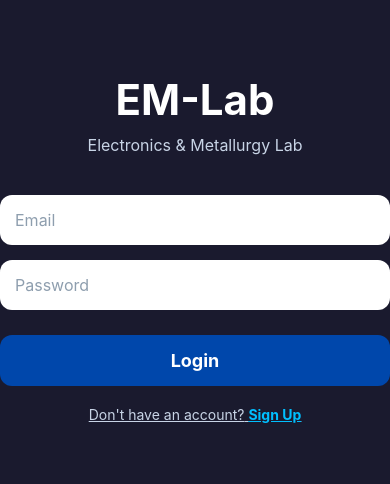
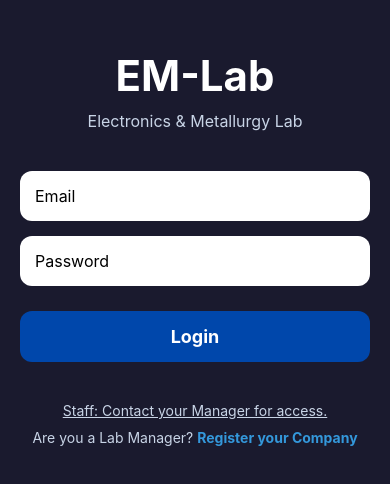
Before and after one commit to silverna-creator/UNAM-I3691CP-buildtech-innovators-EM-lab, a React Native app: screen / in a window 390 px wide. Shown: the part 174-658 px from the top of the page. Built offline with nearby package versions, Linux system fonts and the light colour scheme; no server answers.

Commit message:
feat: implement auth persistence with AsyncStorage and session listener

```diff
--- a/App.js
+++ b/App.js
@@ -1,16 +1,12 @@
-import React, { useState } from 'react';
-import { View, Text, TextInput, TouchableOpacity, StyleSheet, Alert, ScrollView, SafeAreaView } from 'react-native';
+import React, { useState, useEffect } from 'react';
+import { View, Text, TextInput, TouchableOpacity, StyleSheet, Alert, ScrollView, SafeAreaView, KeyboardAvoidingView, Platform } from 'react-native';
 
 import { initializeApp } from "firebase/app";
-import { getAuth, createUserWithEmailAndPassword, signInWithEmailAndPassword } from "firebase/auth";
-import {
-  getFirestore,
-  doc,
-  setDoc,
-  addDoc,
-  collection
-} from "firebase/firestore";
+import { initializeAuth, getReactNativePersistence, createUserWithEmailAndPassword, signInWithEmailAndPassword, onAuthStateChanged } from "firebase/auth";
+import { getFirestore, doc, setDoc, getDoc, query, collection, where, getDocs } from "firebase/firestore";
+import AsyncStorage from '@react-native-async-storage/async-storage';
 
+// --- CONFIGURATION ---
 const firebaseConfig = {
   apiKey: "AIzaSyAmjvhlExpJwEfkd1Dx0dnJm5cpkwfnOc8",
   authDomain: "em-lab-app.firebaseapp.com",
@@ -23,150 +19,149 @@ const firebaseConfig = {
 };
 
 const app = initializeApp(firebaseConfig);
-const auth = getAuth(app);
+const auth = initializeAuth(app, {
+  persistence: getReactNativePersistence(AsyncStorage)
+});
 const db = getFirestore(app);
 
 export default function App() {
-  const [screen, setScreen] = useState('login');
+  const [screen, setScreen] = useState('loading');
   const [email, setEmail] = useState('');
   const [password, setPassword] = useState('');
-  const [confirmPassword, setConfirmPassword] = useState('');
   const [fullName, setFullName] = useState('');
   const [companyName, setCompanyName] = useState('');
   const [role, setRole] = useState('');
 
-  const handleLogin = () => {
+  // --- PERSISTENCE GUARD ---
+  useEffect(() => {
+    const unsubscribe = onAuthStateChanged(auth, async (user) => {
+      // If we are currently in the middle of registering a new person, don't interrupt
+      if (screen === 'signup') return;
+
+      if (user) {
+        try {
+          const userDoc = await getDoc(doc(db, "users", user.uid));
+          if (userDoc.exists()) {
+            const userData = userDoc.data();
+            setFullName(userData.fullName);
+            setRole(userData.role);
+            setCompanyName(userData.company);
+            setScreen('dashboard');
+          } else {
+            setScreen('login');
+          }
+        } catch (error) {
+          setScreen('login');
+        }
+      } else {
+        setScreen('login');
+      }
+    });
+    return unsubscribe;
+  }, [screen]);
+
+  // --- AUTH LOGIC ---
+  const handleLogin = async () => {
     if (!email || !password) {
       Alert.alert('Error', 'Please enter email and password');
       return;
     }
+    try {
+      const userCredential = await signInWithEmailAndPassword(auth, email, password);
+      const user = userCredential.user;
+      const userDoc = await getDoc(doc(db, "users", user.uid));
+      if (userDoc.exists()) {
+        const userData = userDoc.data();
+        setRole(userData.role);
+        setFullName(userData.fullName);
+        setCompanyName(userData.company);
+        setScreen('dashboard');
+      }
+    } catch (error) {
+      Alert.alert('Login Error', 'Invalid email or password');
+    }
+  };
 
-    // TEMPORARY LOGIC: This "fakes" a database check
-    // If you type "admin" in the email box, it sets the role to Admin!
-    if (email.toLowerCase().includes('admin')) {
-      setRole('Admin');
-    } else if (email.toLowerCase().includes('tech')) {
-      setRole('Lab Technician');
-    } else if (email.toLowerCase().includes('op')) {
-      setRole('Furnace Operator');
-    } else if (email.toLowerCase().includes('metal')) {
-      setRole('Metallurgist');
-    }
-
-    setScreen('dashboard');
+  const handleLogout = async () => {
+    await auth.signOut();
+    setFullName('');
+    setRole('');
+    setCompanyName('');
+    setEmail('');
+    setPassword('');
+    setScreen('login');
   };
 
   const handleSignup = async () => {
-
-  // 1. Validation
-  if (!email || !password || !fullName || !companyName) {
-    Alert.alert("Error", "Please fill in all fields");
+    if (!email || !password || !fullName || !role || !companyName) {
+      Alert.alert('Error', 'Please fill in all fields');
       return;
     }
 
     try {
+      // CHECK FOR DUPLICATE COMPANY (Admins only)
+      if (role.toLowerCase() === 'admin') {
+        const companyQuery = query(collection(db, "users"), where("company", "==", companyName));
+        const querySnapshot = await getDocs(companyQuery);
+        if (!querySnapshot.empty) {
+          Alert.alert("Name Taken", "This Company Name is already registered. Please use a unique name (e.g., UNAM 2.0).");
+          return;
+        }
+      }
 
-    // 2. Create Firebase Authentication user
-    const userCredential = await createUserWithEmailAndPassword(
-      auth,
-      email,
-      password
-    );
-
+      const userCredential = await createUserWithEmailAndPassword(auth, email, password);
       const user = userCredential.user;
 
-    // 3. Create company document
-    const companyRef = await addDoc(collection(db, "companies"), {
-      name: companyName,
-      createdBy: user.uid,
+      await setDoc(doc(db, "users", user.uid), {
+        fullName: fullName,
+        company: companyName,
+        role: role,
+        email: email,
         createdAt: new Date()
       });
 
-    // 4. Save lab manager details in Firestore
-    await setDoc(doc(db, "users", user.uid), {
-
-      fullName: fullName,
-      email: email,
-
-      role: "lab_manager",
-
-      companyId: companyRef.id,
-
-      profileCompleted: true,
-
-      createdAt: new Date()
-
-    });
-
-    Alert.alert(
-      "Success",
-      "Company and Lab Manager account created successfully"
-    );
-
-    // 5. Redirect to manager dashboard
-    setScreen("ManagerDashboard");
-
+      Alert.alert('Success', 'Account created successfully!');
+      // Return to Dashboard after Admin registers someone
+      setScreen('dashboard');
     } catch (error) {
-
-    Alert.alert("Signup Error", error.message);
-
+      Alert.alert('Signup Error', error.message);
     }
   };
 
-  // --- VIEW 1: DYNAMIC DASHBOARD ---
+  // --- VIEWS ---
+  if (screen === 'loading') {
+    return <View style={styles.container}><Text style={styles.title}>Loading...</Text></View>;
+  }
+
   if (screen === 'dashboard') {
     return (
       <View style={styles.container}>
         <Text style={styles.title}>EM-Lab</Text>
-        <Text style={styles.subtitle}>Logged in as: {role}</Text>
+        <Text style={styles.subtitle}>{companyName} - {role}</Text>
 
-        {/* 1. ADMIN DASHBOARD */}
         {role.toLowerCase() === 'admin' && (
           <View style={styles.roleBox}>
             <Text style={styles.roleTitle}>Admin Dashboard</Text>
-            <TouchableOpacity style={styles.roleButton}><Text style={styles.buttonText}>Manage Users</Text></TouchableOpacity>
-            <TouchableOpacity style={styles.roleButton}><Text style={styles.buttonText}>View Lab Reports</Text></TouchableOpacity>
+            <TouchableOpacity style={styles.roleButton} onPress={() => setScreen('signup')}>
+              <Text style={styles.buttonText}>Register New Staff</Text>
+            </TouchableOpacity>
           </View>
         )}
 
-        {/* 2. FURNACE OPERATOR DASHBOARD */}
-        {role.toLowerCase() === 'furnace operator' && (
-          <View style={styles.roleBox}>
-            <Text style={styles.roleTitle}>Furnace Controls</Text>
-            <TouchableOpacity style={styles.roleButton}><Text style={styles.buttonText}>Monitor Temperature</Text></TouchableOpacity>
-            <TouchableOpacity style={styles.roleButton}><Text style={styles.buttonText}>Set Timer</Text></TouchableOpacity>
-          </View>
-        )}
-
-        {/* 3. METALLURGIST DASHBOARD */}
-        {role.toLowerCase() === 'metallurgist' && (
-          <View style={styles.roleBox}>
-            <Text style={styles.roleTitle}>Metallurgy Lab</Text>
-            <TouchableOpacity style={styles.roleButton}><Text style={styles.buttonText}>Material Analysis</Text></TouchableOpacity>
-            <TouchableOpacity style={styles.roleButton}><Text style={styles.buttonText}>Sample Logs</Text></TouchableOpacity>
-          </View>
-        )}
-
-        {/* 4. LAB TECHNICIAN DASHBOARD (The one I missed!) */}
+        {/* ... Other Role Boxes stay as they were ... */}
         {role.toLowerCase() === 'lab technician' && (
           <View style={styles.roleBox}>
             <Text style={styles.roleTitle}>Technician Portal</Text>
             <TouchableOpacity style={styles.roleButton}><Text style={styles.buttonText}>Log Test Results</Text></TouchableOpacity>
-            <TouchableOpacity style={styles.roleButton}><Text style={styles.buttonText}>Equipment Status</Text></TouchableOpacity>
-          </View>
-        )}
-
-        {/* 5. GENERIC VIEW (If the role doesn't match the above) */}
-        {!['admin', 'furnace operator', 'metallurgist', 'lab technician'].includes(role.toLowerCase()) && (
-          <View style={styles.roleBox}>
-            <Text style={styles.roleTitle}>General Access</Text>
-            <Text style={{color: '#fff', textAlign: 'center', marginBottom: 10}}>Welcome to the lab system.</Text>
-            <TouchableOpacity style={styles.roleButton}><Text style={styles.buttonText}>View Profile</Text></TouchableOpacity>
           </View>
         )}
 
         <TouchableOpacity style={styles.roleButton} onPress={() => setScreen('profile')}>
           <Text style={styles.buttonText}>View Profile</Text>
+        </TouchableOpacity>
+
+        <TouchableOpacity style={[styles.roleButton, {backgroundColor: '#c0392b'}]} onPress={handleLogout}>
+          <Text style={styles.buttonText}>Logout</Text>
         </TouchableOpacity>
       </View>
     );
@@ -175,11 +170,11 @@ const handleSignup = async () => {
   if (screen === 'profile') {
     return (
       <View style={styles.container}>
-        <Text style={styles.title}>User Profile</Text>
+        <Text style={styles.title}>Profile</Text>
         <View style={styles.roleBox}>
-           <Text style={styles.buttonText}>Name: {fullName || 'Demo User'}</Text>
+           <Text style={styles.buttonText}>Name: {fullName}</Text>
            <Text style={styles.buttonText}>Role: {role}</Text>
-           <Text style={styles.buttonText}>Company: {companyName || 'EM-Lab'}</Text>
+           <Text style={styles.buttonText}>Company: {companyName}</Text>
         </View>
         <TouchableOpacity style={styles.button} onPress={() => setScreen('dashboard')}>
           <Text style={styles.buttonText}>Back to Dashboard</Text>
@@ -191,198 +186,63 @@ const handleSignup = async () => {
   if (screen === 'signup') {
     return (
       <SafeAreaView style={styles.container}>
+        <KeyboardAvoidingView behavior={Platform.OS === 'ios' ? 'padding' : 'height'} style={{ flex: 1 }}>
           <ScrollView contentContainerStyle={styles.scrollContainer}>
             <Text style={styles.title}>EM-Lab</Text>
-          <Text style={styles.subtitle}>Create an Account</Text>
-
-          <TextInput
-            style={styles.input}
-            placeholder="Full Name"
-            placeholderTextColor="#8e9eae"
-            value={fullName}
-            onChangeText={setFullName}
-          />
-
-          <TextInput
-            style={styles.input}
-            placeholder="Company Name"
-            placeholderTextColor="#8e9eae"
-            value={companyName}
-            onChangeText={setCompanyName}
-          />
-
-          <TextInput
-            style={styles.input}
-            placeholder="Role (e.g. Admin/Staff)"
-            placeholderTextColor="#8e9eae"
-            value={role}
-            onChangeText={setRole}
-          />
-
-          <TextInput
-            style={styles.input}
-            placeholder="Email"
-            placeholderTextColor="#8e9eae"
-            value={email}
-            onChangeText={setEmail}
-            autoCapitalize="none"
-          />
-
-          <TextInput
-            style={styles.input}
-            placeholder="Password"
-            placeholderTextColor="#8e9eae"
-            value={password}
-            onChangeText={setPassword}
-            secureTextEntry
-          />
-
-          <TextInput
-            style={styles.input}
-            placeholder="Confirm Password"
-            placeholderTextColor="#8e9eae"
-            value={confirmPassword}
-            onChangeText={setConfirmPassword}
-            secureTextEntry
-          />
-
+            <Text style={styles.subtitle}>Registration</Text>
+            <TextInput style={styles.input} placeholder="Full Name" value={fullName} onChangeText={setFullName} />
+            <TextInput style={styles.input} placeholder="Company Name" value={companyName} onChangeText={setCompanyName} />
+            <TextInput style={styles.input} placeholder="Role (e.g. Admin/Staff)" value={role} onChangeText={setRole} />
+            <TextInput style={styles.input} placeholder="Email" value={email} onChangeText={setEmail} autoCapitalize="none" />
+            <TextInput style={styles.input} placeholder="Password" value={password} onChangeText={setPassword} secureTextEntry />
             <TouchableOpacity style={styles.loginButton} onPress={handleSignup}>
               <Text style={styles.loginButtonText}>Register</Text>
             </TouchableOpacity>
-
-          <TouchableOpacity onPress={() => setScreen('login')}>
-            <Text style={styles.switchText}>Already have an account? Login</Text>
+            <TouchableOpacity onPress={() => setScreen('dashboard')}>
+              <Text style={styles.switchText}>Back to Dashboard</Text>
             </TouchableOpacity>
           </ScrollView>
+        </KeyboardAvoidingView>
       </SafeAreaView>
     );
   }
 
+  // --- LOGIN VIEW (Default) ---
   return (
     <View style={styles.container}>
       <Text style={styles.title}>EM-Lab</Text>
       <Text style={styles.subtitle}>Electronics & Metallurgy Lab</Text>
-
-      <TextInput
-        style={styles.input}
-        placeholder="Email"
-        placeholderTextColor="#8e9eae"
-        value={email}
-        onChangeText={setEmail}
-        autoCapitalize="none"
-      />
-
-      <TextInput
-        style={styles.input}
-        placeholder="Password"
-        placeholderTextColor="#8e9eae"
-        value={password}
-        onChangeText={setPassword}
-        secureTextEntry
-      />
-
+      <TextInput style={styles.input} placeholder="Email" value={email} onChangeText={setEmail} autoCapitalize="none" />
+      <TextInput style={styles.input} placeholder="Password" value={password} onChangeText={setPassword} secureTextEntry />
       <TouchableOpacity style={styles.loginButton} onPress={handleLogin}>
         <Text style={styles.loginButtonText}>Login</Text>
       </TouchableOpacity>
 
+      <View style={{ marginTop: 20 }}>
+        <Text style={styles.switchText}>Staff: Contact your Manager for access.</Text>
         <TouchableOpacity onPress={() => setScreen('signup')}>
-        <Text style={styles.switchText}>
-          Don't have an account?{' '}
-          <Text style={styles.signUpText}>Sign Up</Text>
+          <Text style={[styles.switchText, { marginTop: 10, textDecorationLine: 'none' }]}>
+            Are you a Lab Manager? <Text style={styles.signUpText}>Register your Company</Text>
           </Text>
         </TouchableOpacity>
+      </View>
     </View>
   );
 }
 
 const styles = StyleSheet.create({
-  container: {
-    flex: 1,
-    backgroundColor: '#1A1A2E',
-    justifyContent: 'center',
-  },
-  scrollContainer: {
-    flexGrow: 1,
-    padding: 20,
-    justifyContent: 'center',
-    paddingVertical: 50,
-  },
-  title: {
-    fontSize: 42,
-    fontWeight: 'bold',
-    textAlign: 'center',
-    color: '#ffffff',
-    marginBottom: 10,
-  },
-  subtitle: {
-    fontSize: 16,
-    textAlign: 'center',
-    color: '#c8d4e6',
-    marginBottom: 40,
-  },
-  input: {
-    backgroundColor: '#ffffff',
-    borderRadius: 12,
-    padding: 15,
-    marginBottom: 15,
-    fontSize: 16,
-  },
-  loginButton: {
-    backgroundColor: '#0047AB',
-    borderRadius: 12,
-    padding: 15,
-    alignItems: 'center',
-    marginTop: 10,
-  },
-  loginButtonText: {
-    color: '#ffffff',
-    fontSize: 18,
-    fontWeight: 'bold',
-  },
-  button: {
-    backgroundColor: '#2c5f8a',
-    borderRadius: 12,
-    padding: 15,
-    alignItems: 'center',
-    marginTop: 20,
-  },
-  buttonText: {
-    color: '#ffffff',
-    fontSize: 16,
-    fontWeight: '600',
-  },
-  switchText: {
-    color: '#c8d4e6',
-    textAlign: 'center',
-    marginTop: 20,
-    textDecorationLine: 'underline',
-  },
-  signUpText: {
-    color: '#00BFFF',
-    fontWeight: 'bold',
-    textDecorationLine: 'underline',
-  },
-  // --- NEW ROLE STYLES ---
-  roleBox: {
-    backgroundColor: '#2c3e50',
-    padding: 20,
-    borderRadius: 15,
-    marginVertical: 20,
-    borderWidth: 1,
-    borderColor: '#3498db',
-  },
-  roleTitle: {
-    color: '#3498db',
-    fontSize: 20,
-    fontWeight: 'bold',
-    marginBottom: 15,
-    textAlign: 'center',
-  },
-  roleButton: {
-    backgroundColor: '#34495e',
-    padding: 12,
-    borderRadius: 8,
-    marginBottom: 10,
-    alignItems: 'center',
-  },
+  container: { flex: 1, backgroundColor: '#1A1A2E', justifyContent: 'center', padding: 20 },
+  scrollContainer: { flexGrow: 1, padding: 20, justifyContent: 'center' },
+  title: { fontSize: 42, fontWeight: 'bold', textAlign: 'center', color: '#ffffff', marginBottom: 10 },
+  subtitle: { fontSize: 16, textAlign: 'center', color: '#c8d4e6', marginBottom: 40 },
+  input: { backgroundColor: '#ffffff', borderRadius: 12, padding: 15, marginBottom: 15, fontSize: 16 },
+  loginButton: { backgroundColor: '#0047AB', borderRadius: 12, padding: 15, alignItems: 'center', marginTop: 10 },
+  loginButtonText: { color: '#ffffff', fontSize: 18, fontWeight: 'bold' },
+  button: { backgroundColor: '#2c5f8a', borderRadius: 12, padding: 15, alignItems: 'center', marginTop: 20 },
+  buttonText: { color: '#ffffff', fontSize: 16, fontWeight: '600' },
+  switchText: { color: '#c8d4e6', textAlign: 'center', marginTop: 20, textDecorationLine: 'underline' },
+  signUpText: { color: '#3498db', fontWeight: 'bold' },
+  roleBox: { backgroundColor: '#2c3e50', padding: 20, borderRadius: 15, marginVertical: 20, borderWidth: 1, borderColor: '#3498db' },
+  roleTitle: { color: '#3498db', fontSize: 20, fontWeight: 'bold', marginBottom: 15, textAlign: 'center' },
+  roleButton: { backgroundColor: '#34495e', padding: 12, borderRadius: 8, marginBottom: 10, alignItems: 'center' },
 });
--- a/package.json
+++ b/package.json
@@ -1,7 +1,7 @@
 {
   "name": "em-lab-fresh",
   "version": "1.0.0",
-  "main": "index.js",
+  "main": "node_modules/expo/AppEntry.js",
   "scripts": {
     "start": "expo start",
     "android": "expo start --android",
@@ -9,6 +9,7 @@
     "web": "expo start --web"
   },
   "dependencies": {
+    "@react-native-async-storage/async-storage": "2.2.0",
     "@react-navigation/native": "^7.2.2",
     "@react-navigation/stack": "^7.8.10",
     "expo": "~54.0.33",
```
Lines whose indentation alone changed are shown as unchanged.
